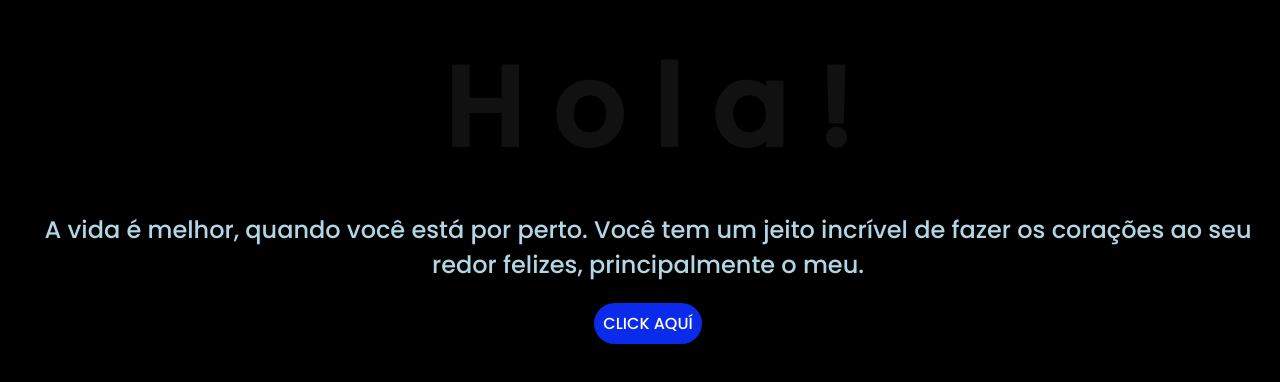
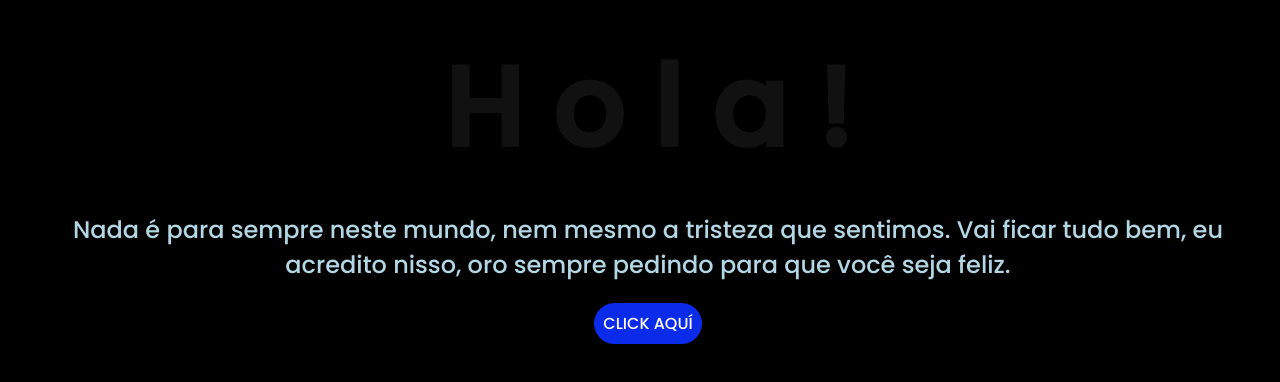
Before and after one commit to Blackdog1988/ceralmandy, a plain HTML site: page index.html in a window 1280 px wide. Shown: the part 152-534 px from the top of the page. Drawn offline with Linux system fonts and the light colour scheme.

Commit message:
Atualizar o index.html

```diff
--- a/index.html
+++ b/index.html
@@ -19,7 +19,8 @@
         <span>!</span>
     </div>
     <div class="description"  style="text-align: center;">
-        <span> A vida é melhor, quando você está por perto. Você tem um jeito incrível de fazer os corações ao seu redor felizes, principalmente o meu.
+        <span> Nada é para sempre neste mundo, nem mesmo a tristeza que sentimos.
+Vai ficar tudo bem, eu acredito nisso, oro sempre pedindo para que você seja feliz.
     </div>
     <div class="button">
         <button class="botones">
```
